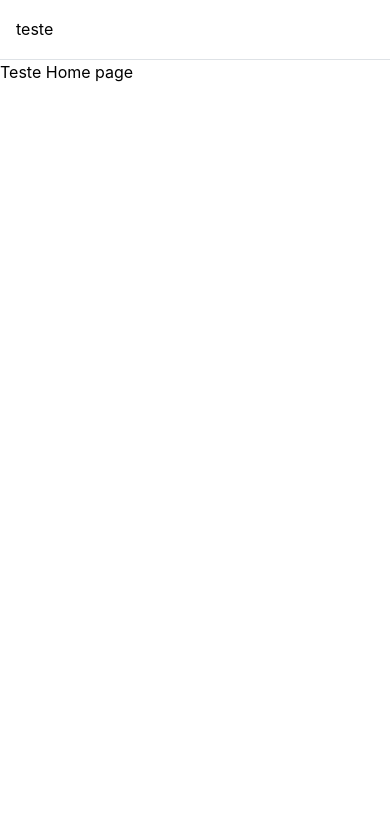
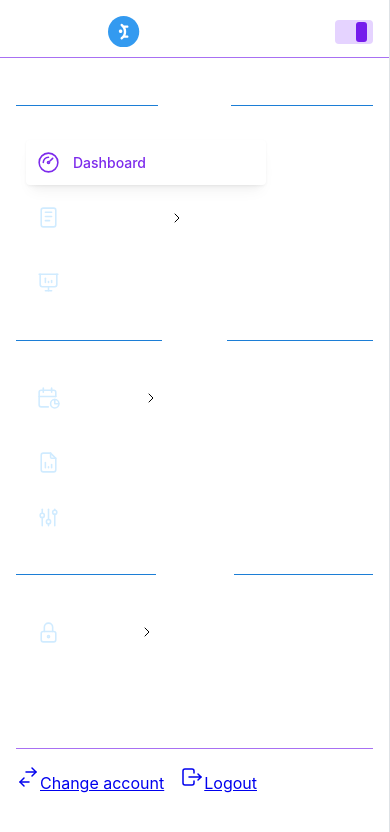
Before and after one commit to engmarcus/admin-mantine-nextjs, a Next.js app: page / in a window 390 px wide. Shown: the top 832 px of the page. Built offline with nearby package versions, Linux system fonts and the light colour scheme.

Commit message:
[marcus] first step for mobile menu done

```diff
--- a/src/app/(app)/layout.tsx
+++ b/src/app/(app)/layout.tsx
@@ -1,6 +1,5 @@
 
 
-import { SideBar } from "@/components/SideBar";
 import Structure from "./structure";
 
 export default async function AppLayout({ children }: { children: React.ReactNode }) {
@@ -10,7 +9,7 @@ export default async function AppLayout({ children }: { children: React.ReactNod
 	return (
 		<Structure
 			headerContent={<>teste</>}
-			sidebarContent={<SideBar menu={menu}/>}
+			menu={menu}
 		>
 			{ children}
 		</Structure>
--- a/src/app/(app)/page.tsx
+++ b/src/app/(app)/page.tsx
@@ -1,4 +1,4 @@
 export default function HomePage(){
-
+	console.log('asdasd')
 	return <>Teste Home page</>
 }
--- a/src/app/(app)/structure.tsx
+++ b/src/app/(app)/structure.tsx
@@ -1,34 +1,40 @@
 'use client';
+
+import { MenuStructure } from '@/types/menu';
 import classes from './app.module.css';
 import { AppShell, Group } from '@mantine/core';
+import { useDisclosure } from '@mantine/hooks';
 import { ReactNode } from 'react';
+import { SideBar } from '@/components/SideBar';
 
 interface StructureProps {
   children: ReactNode;
   headerContent?: ReactNode;
   sidebarContent?: ReactNode;
+  menu:  MenuStructure
 }
 
-export default function Structure({ children, headerContent, sidebarContent }: StructureProps) {
+export default function Structure({ children, headerContent, menu }: StructureProps) {
+	const [desktopOpened, { toggle: toggleDesktop }] = useDisclosure(true);
 
 	return (
 		<AppShell
 			header={{ height: 60 }}
 			layout="alt"
 			navbar={{
-			width: 300,
-			breakpoint: 'md',
-			collapsed: { mobile: true, desktop: false },
+				width: desktopOpened ? 300 : 91,
+				breakpoint: 'xs',
+				collapsed: { mobile: false, desktop: false },
 			}}
 		>
 			<AppShell.Header>
 				<Group h="100%" px="md">
 				{headerContent || 'Default Header Content'}
-
 				</Group>
 			</AppShell.Header>
-		<AppShell.Navbar p="md" className={classes.navbar}>
-			{sidebarContent}
+
+			<AppShell.Navbar className={classes.navbar}>
+				<SideBar menu={menu} toggle={toggleDesktop} stateOpen={desktopOpened} />
 			</AppShell.Navbar>
 
 			<AppShell.Main>
--- a/src/components/MenuGroup/MenuGroup.module.css
+++ b/src/components/MenuGroup/MenuGroup.module.css
@@ -7,6 +7,7 @@
 	margin: var(--mantine-spacing-xs) var(--mantine-spacing-xs);
 	border-radius: var(--mantine-radius-sm);
 	min-width: 15rem;
+
 	@mixin hover {
 		background-color: var(--mantine-color-blue-7);
 		color: var(--mantine-color-dark-4);
@@ -34,6 +35,11 @@
 		font-weight: 500;
 		color: var(--mantine-color-white);
 	}
+	&[data-open] {
+		margin: 0;
+		min-width: 0;
+
+   }
 }
 .link {
 	position: relative;
@@ -85,7 +91,7 @@
 	text-decoration: none;
 	font-size: var(--mantine-font-size-sm);
 	color: var(--mantine-color-white);
-	padding: var(--mantine-spacing-xs) var(--mantine-spacing-sm);
+	padding: var(--mantine-spacing-xs) var(--mantine-spacing-xs);
 	border-radius: var(--mantine-radius-sm);
 	font-weight: 500;
 	&[data-active] {
@@ -95,7 +101,10 @@
 				color: var(--mantine-color-hinodeBlue-5);
 		   }
 	   }
+   }&[data-open] {
+		margin-left: 10%;
    }
+
 }
 
 .linkIcon{
--- a/src/components/MenuGroup/index.tsx
+++ b/src/components/MenuGroup/index.tsx
@@ -5,7 +5,7 @@ import classes from './MenuGroup.module.css';
 import IconMapper from '../IconMapper';
 import { MenuGroupProps } from './interfaceMenu';
 
-export function MenuGroup({ icon, label, initiallyOpened, links, active, setActive }: MenuGroupProps) {
+export function MenuGroup({ icon, label, initiallyOpened, links, active, open, setActive }: MenuGroupProps) {
 	const hasLinks = Array.isArray(links);
 	const [opened, setOpened] = useState(initiallyOpened || false);
 
@@ -45,6 +45,8 @@ export function MenuGroup({ icon, label, initiallyOpened, links, active, setActi
 			onClick={handleGroupClick}
 			className={classes.control}
 			data-active={label === active.main || undefined}
+			data-open={open === false || undefined}
+
 		>
 			<Group justify="space-between" gap={0}>
 				<a
@@ -52,6 +54,7 @@ export function MenuGroup({ icon, label, initiallyOpened, links, active, setActi
 					href="#"
 					key={label}
 					data-active={label === active.main || undefined}
+					data-open={open === false || undefined}
 					onClick={(event) => {
 					event.preventDefault();
 					const subActive = hasLinks && opened ? links[0].label : '';
@@ -62,9 +65,9 @@ export function MenuGroup({ icon, label, initiallyOpened, links, active, setActi
 					}}
 				>
 					<IconMapper iconName={icon} className={classes.linkIcon} stroke={1.5} />
-					<span>{label}</span>
+					<span>{open &&label}</span>
 				</a>
-			{hasLinks && (
+			{hasLinks && open && (
 				<IconChevronRight
 				className={classes.chevron}
 				stroke={1.5}
--- a/src/components/MenuGroup/interfaceMenu.ts
+++ b/src/components/MenuGroup/interfaceMenu.ts
@@ -15,5 +15,6 @@ export interface MenuGroupProps {
 	  main: string;
 	  sub: string;
 	};
+	open: boolean;
 	setActive: Dispatch<SetStateAction<{ main: string; sub: string }>>;
 }
--- a/src/components/SideBar/index.tsx
+++ b/src/components/SideBar/index.tsx
@@ -9,25 +9,30 @@ import { Divider, Group, rem, ScrollArea, Switch } from "@mantine/core";
 import { IconLogout, IconSwitchHorizontal } from "@tabler/icons-react";
 import { MenuGroup } from "../MenuGroup";
 import { Logo } from "../NavBar/Logo";
-import { useDisclosure } from "@mantine/hooks";
 
-export function SideBar({ menu }: { menu: MenuStructure }) {
+interface propSideBar {
+	menu: MenuStructure;
+	toggle: () => void;
+	stateOpen: boolean
+}
+
+
+export function SideBar({ menu, toggle, stateOpen }: propSideBar) {
   const [active, setActive] = useState({
     main: "Dashboard",
     sub: "",
   });
-  const [desktopOpened, { toggle: toggleDesktop }] = useDisclosure(true);
 
   const groups = menu.map((group) => {
     return (
       <div key={group.group} className={classes.groupMenu}>
         <Divider
-          my="xs"
-          color='var(--mantine-color-blue-7)'
-          labelPosition="center"
-          label={
-            <h3 className={classes.groupTitle}>{group.group}</h3>
-          }
+			my="xs"
+			color='var(--mantine-color-blue-7)'
+			labelPosition={stateOpen ? 'center' : 'left'}
+			label={
+				<h3 className={classes.groupTitle}>{group.group}</h3>
+			}
         />
         {group.items.map((item: MenuItem, index: number) => (
           <MenuGroup
@@ -37,6 +42,7 @@ export function SideBar({ menu }: { menu: MenuStructure }) {
             icon={item.icon}
             active={active}
             setActive={setActive}
+			open={stateOpen}
           />
         ))}
       </div>
@@ -52,8 +58,8 @@ export function SideBar({ menu }: { menu: MenuStructure }) {
           </div>
 
           <Switch
-            checked={desktopOpened}
-            onChange={() => { toggleDesktop() }}
+            checked={stateOpen}
+            onChange={  toggle }
             styles={{
               root: {
                 height: "100%",
@@ -67,7 +73,7 @@ export function SideBar({ menu }: { menu: MenuStructure }) {
                 minWidth: rem(30),
                 width: rem(38),
                 borderColor: "transparent",
-                backgroundColor: desktopOpened
+                backgroundColor: stateOpen
                   ? "var(--mantine-color-hinodeBlue-1)"
                   : "var(--mantine-color-hinodeBlue-3)",
               },
```
Also changed, not shown: src/components/Header/index.tsx (deleted, +0 -17 lines). Lines whose indentation alone changed are shown as unchanged.
